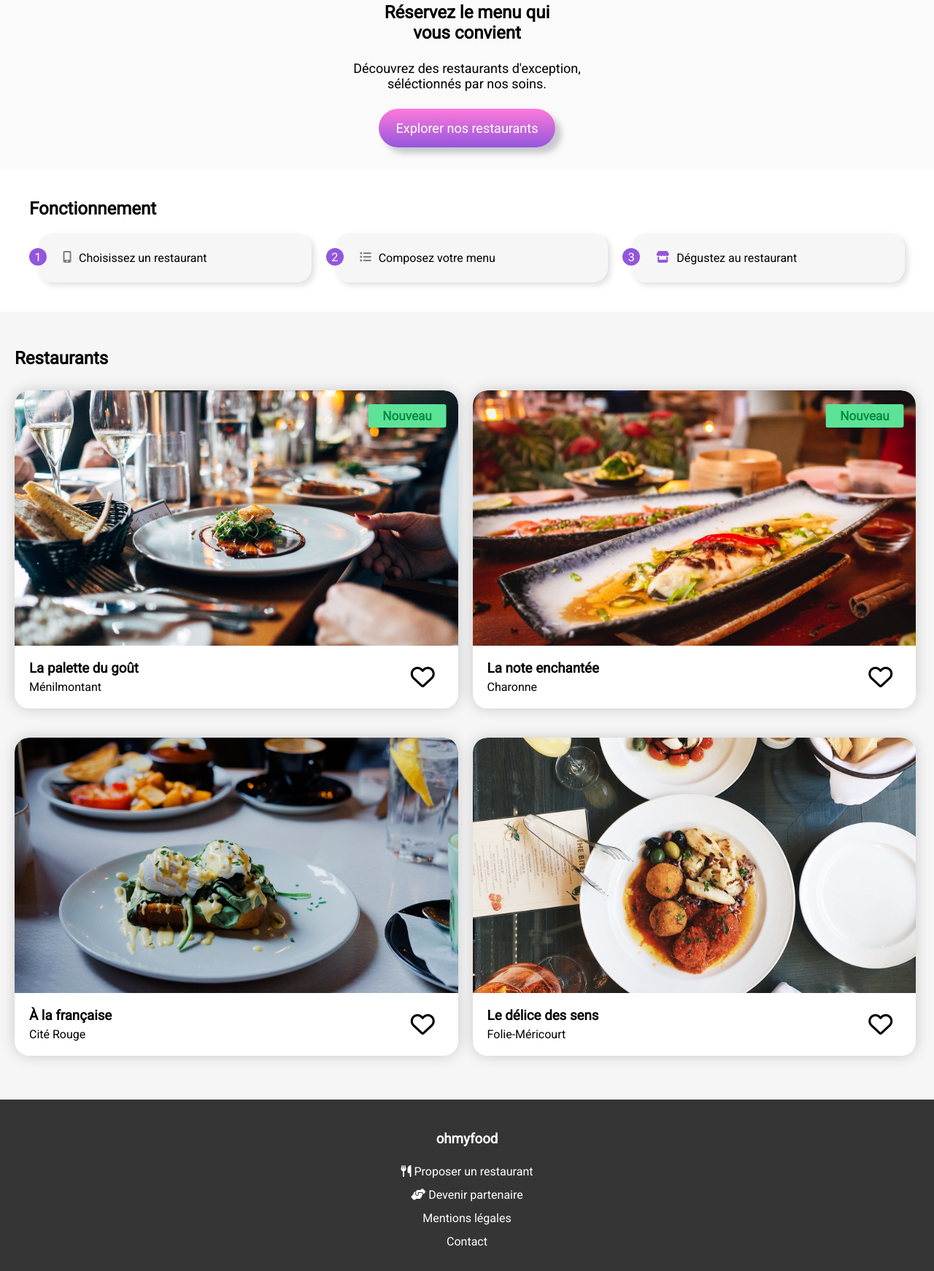
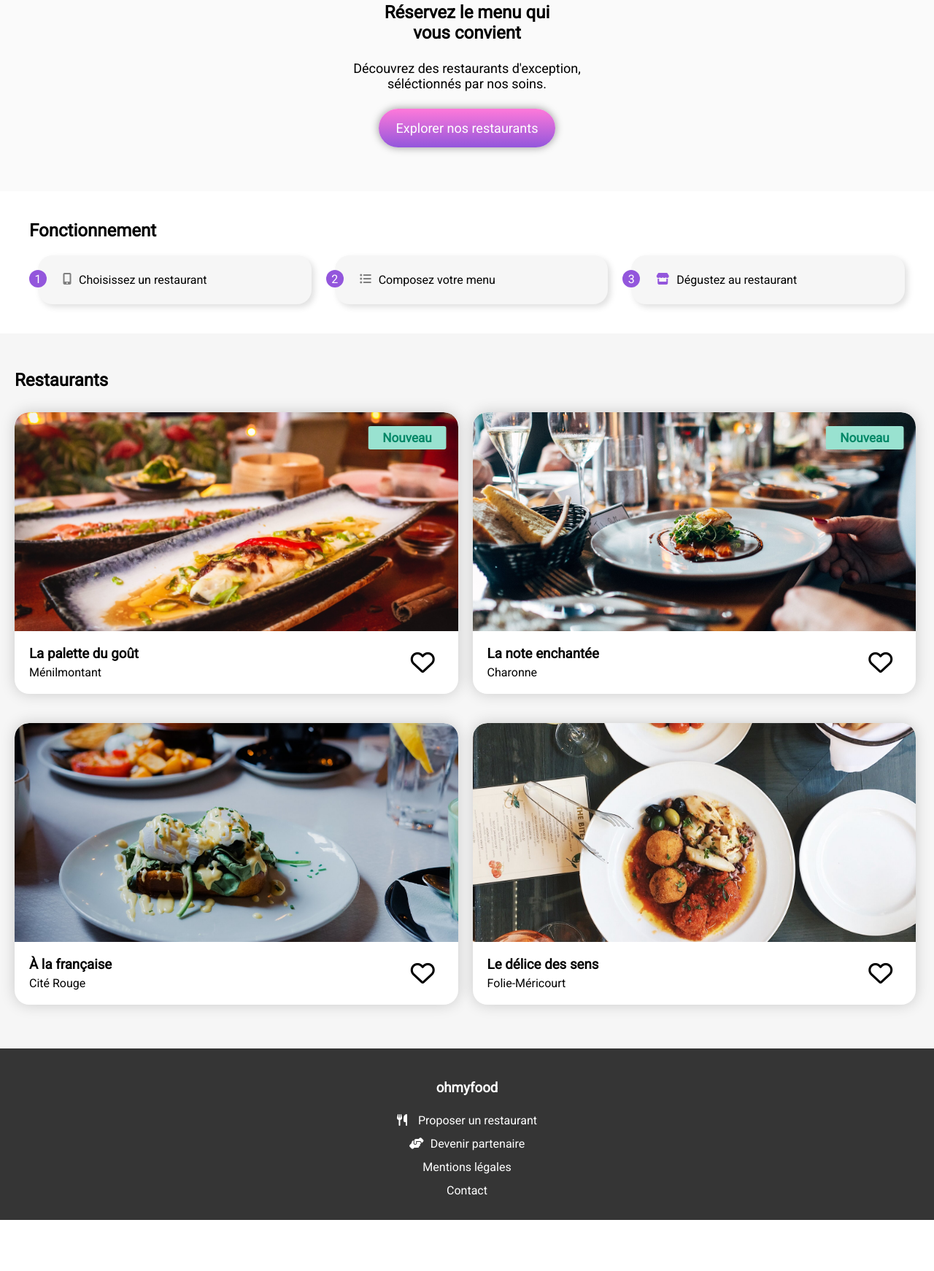
Before and after one commit to Arev-tech/CamilleMartignac_3_12072021, a website: page index.html in a window 1280 px wide. Shown: the part 185-1927 px from the top of the page at 73% size. After the commit the page ends 1857 px from the top, so only its background shows below. Drawn offline with Linux system fonts and the light colour scheme; a web font is replaced by a local one.

Commit message:
ajustement

```diff
--- a/index.html
+++ b/index.html
@@ -57,7 +57,7 @@
             <section class="restaurants">
                 <h2 class="card-titre">Restaurants</h2>
                 <a href="./html/La-palette-du-gout.html" class="card card_un">
-                    <img class="card-img" src="images/restaurants/jay-wennington-N_Y88TWmGwA-unsplash.jpg" alt="La palette du gout">
+                    <img class="card-img" src="images/restaurants/louis-hansel-shotsoflouis-qNBGVyOCY8Q-unsplash.jpg" alt="La palette du gout">
                     <div class="card-nouveau">Nouveau</div>
                     <div class="card-txt">
                         <div class="card-txt-name">
@@ -72,7 +72,7 @@
                 </a>
 
                 <a href="./html/La-note-enchantee.html" class="card card_deux">
-                    <img class="card-img" src="images/restaurants/louis-hansel-shotsoflouis-qNBGVyOCY8Q-unsplash.jpg" alt="La note enchantée">
+                    <img class="card-img" src="images/restaurants/jay-wennington-N_Y88TWmGwA-unsplash.jpg" alt="La note enchantée">
                     <div class="card-nouveau">Nouveau</div>
                     <div class="card-txt">
                         <div class="card-txt-name">
@@ -118,8 +118,8 @@
         <footer>
             <h3 class="logo">ohmyfood</h3>
             <div class="footer">
-                <a href="#"><i class="fas fa-utensils"></i> Proposer un restaurant</a>
-                <a href="#"><i class="fas fa-hands-helping"></i> Devenir partenaire</a>
+                <a href="#"><i class="fas fa-utensils footer-logo"></i> Proposer un restaurant</a>
+                <a href="#"><i class="fas fa-hands-helping footer-logo"></i> Devenir partenaire</a>
                 <a href="#">Mentions légales</a>
                 <a href="#">Contact</a>
             </div>
--- a/scss/Base/_normes.scss
+++ b/scss/Base/_normes.scss
@@ -8,7 +8,7 @@ body{
     width: 100%;
     height: auto;
     @media (max-width: 1023px){
-        zoom: 150%;
+        zoom: 120%;
     }
 }
 
--- a/scss/Composants/_fonctionnement.scss
+++ b/scss/Composants/_fonctionnement.scss
@@ -8,6 +8,9 @@ ol{
     display: flex;
     flex-direction:column;
     padding: 40px;
+    @media (max-width: 1023px){
+        zoom: 130%;
+    }
 
     &-titre{
         margin: 0 0 20px 0;
--- a/scss/Composants/_footer.scss
+++ b/scss/Composants/_footer.scss
@@ -33,4 +33,10 @@ footer{
     > a{
         @include a-footer;
     }
+
+    &-logo{
+        width: 15px;
+        height: 15px;
+        margin: 0 10px 0 0;
+    }
 }
--- a/scss/Composants/_header.scss
+++ b/scss/Composants/_header.scss
@@ -2,7 +2,7 @@ h1{
     @include centrer;
     padding: 20px 0;
     @media (max-width: 767px){
-        padding: 30px 0;
+        padding: 25px 0;
     }
 }
 
--- a/scss/Composants/_restaurant.scss
+++ b/scss/Composants/_restaurant.scss
@@ -55,7 +55,7 @@
     &-img{
         border-radius: 20px 20px 0px 0px;
         width: 100%;
-        height: 350px;
+        height: 300px;
         object-fit: cover;
         position: relative;
         z-index: 2;
@@ -75,13 +75,13 @@
     }
     &-nouveau{
         display: flex;
-        background-color: #5CE398;
+        background-color: #99E2D0;
         border-radius: 3px;
         width: 100px;
         height: 30px;
         justify-content: center;
         align-items: center;
-        color: #0A8E45;
+        color: #008766;
         font-weight: bold;
         position: absolute;
         top: 20px;
--- a/scss/Composants/_speech.scss
+++ b/scss/Composants/_speech.scss
@@ -1,7 +1,7 @@
 .speech{
     text-align: center;
     background-color: #fafafa;
-    padding: 30px;
+    padding: 30px 0 60px 0;
 
     >p{
         margin: 24px 0;
--- a/scss/Pages/_menu.scss
+++ b/scss/Pages/_menu.scss
@@ -95,7 +95,7 @@
     &-choix{
         display: flex;
         flex-direction: row;
-        border-radius: 30px;
+        border-radius: 20px;
         background-color: $clr-white;
         white-space: nowrap;
         overflow: hidden;
@@ -114,7 +114,7 @@
         display: flex;
         width: 80%;
         flex-direction: column;
-        padding: 20px;
+        padding: 15px;
         white-space: nowrap;
         overflow: hidden;
         text-overflow: ellipsis;
--- a/scss/Utils/_mixins.scss
+++ b/scss/Utils/_mixins.scss
@@ -4,7 +4,7 @@
     padding: 16px 24px;
     border-radius: 80px;
     cursor: pointer;
-    box-shadow: $shadow;
+    box-shadow: 0rem 0rem 0.7rem rgb(0 0 0 / 40%);;
 
 }
 
--- a/scss/Utils/_variables.scss
+++ b/scss/Utils/_variables.scss
@@ -15,7 +15,7 @@ $border-radius-fct: 20px;
 $margin-restaurants: 30px 0 30px 0;
 $margin-fonctionnement: 30px 0px;
 $margin-fonctionnement-step: 24px;
-$margin-arrow: 0 0 0 30px;
+$margin-arrow: 0 0 0 40px;
 
 $padding-fonctionnement: 50px 30px;
 
```
Also changed, not shown: html/A-la-francaise.html (+2 -2 lines), html/La-note-enchantee.html (+3 -3 lines), html/La-palette-du-gout.html (+3 -3 lines), html/Le-delice-des-sens.html (+2 -2 lines), css/style.css, 1 other file.
